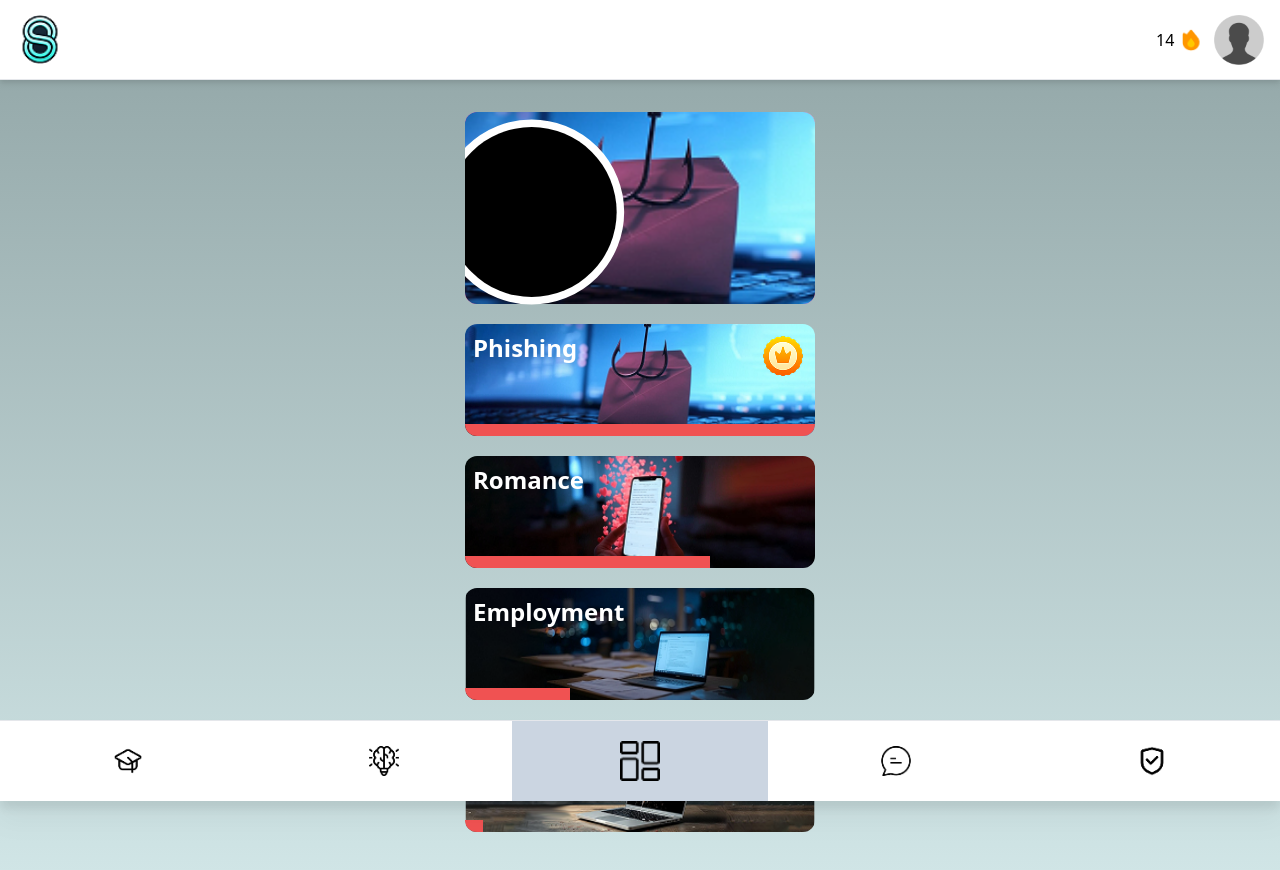
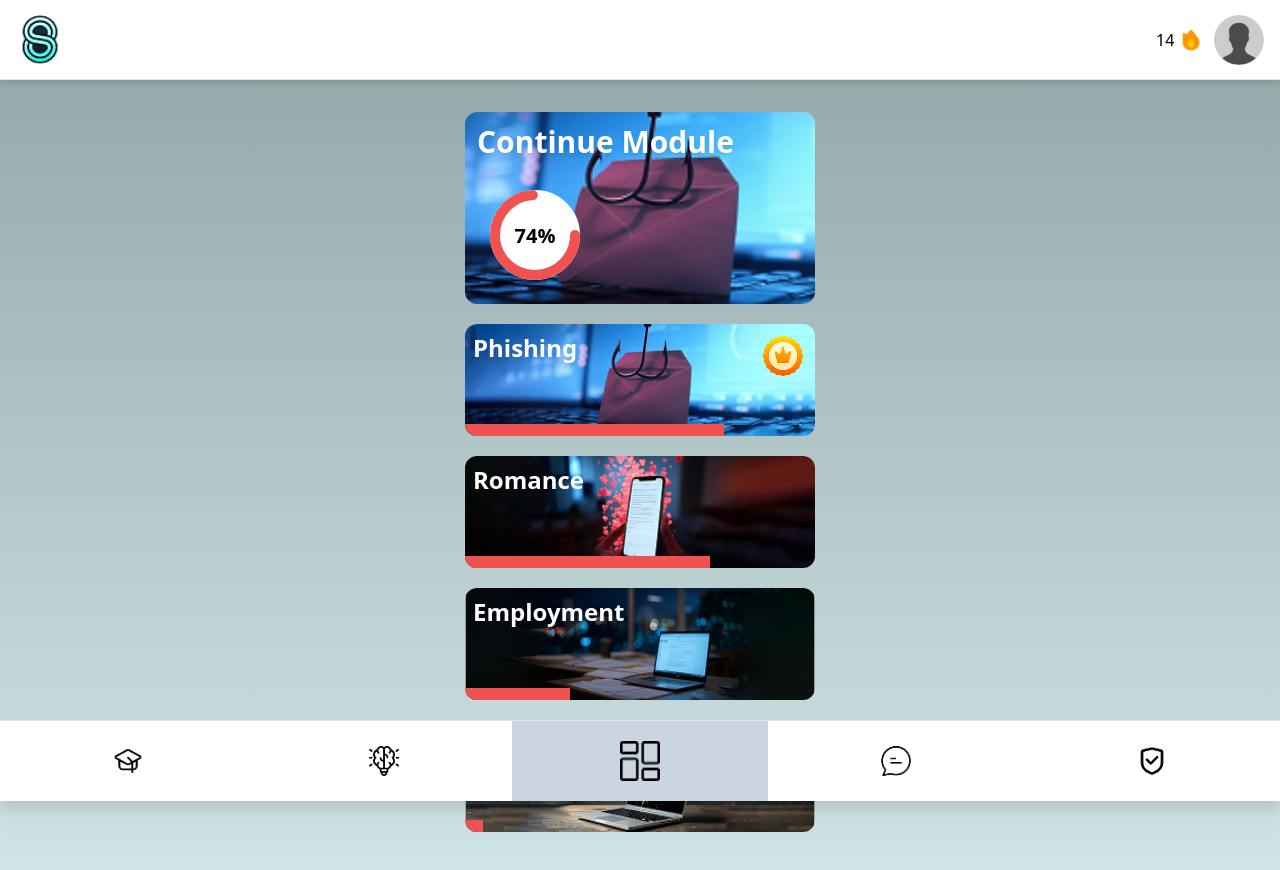
Before and after one commit to tysenh1/ScamSmart-Hackathon, a Next.js app: page /learn in a window 1280 px wide. Shown: the top 870 px of the page. Built offline with nearby package versions, Linux system fonts and the light colour scheme.

Commit message:
Luke updates

```diff
--- a/app/globals.css
+++ b/app/globals.css
@@ -5,3 +5,7 @@
 nextjs-portal {
     display: none;
 }
+
+.circle-stroke {
+    stroke-linecap: round;
+}
--- a/app/learn/CircleProgress.tsx
+++ b/app/learn/CircleProgress.tsx
@@ -7,34 +7,36 @@ interface CircleProgressProps {
 
 
 const CircleProgress: React.FC<CircleProgressProps> = ({ percentage, circleWidth }) => {
-  const radius = 85;
+  const radius = 40;
   const dashArray = radius * Math.PI * 2;
   const dashOffset = dashArray - (dashArray * percentage) / 100;
 
     return (
     <div>
-        <svg
+        <svg className='mx-5 mt-12'
         width={circleWidth}
         height={circleWidth}
         viewBox={`0 0 ${circleWidth} ${circleWidth}`}>
             <circle
                 cx={circleWidth / 3}
                 cy={circleWidth / 2}
-                strokeWidth="15px"
+                strokeWidth="10px"
                 r={radius}
                 className="fill-none stroke-white"
             />
             <circle
                 cx={circleWidth / 3}
                 cy={circleWidth / 2}
-                strokeWidth="15px"
+                strokeWidth="10px"
                 r={radius}
-                className='circle-progress'
+                className='fill-white stroke-red-500 circle-stroke text-black'
                 style={{
                     strokeDasharray: dashArray,
                     strokeDashoffset: dashOffset,
                 }}
-            />
+            >
+            </circle>
+            <text textAnchor='middle' className='font-bold text-xl text-center text-anchor' x='0' y='0' dy='83' dx='50'>{`${percentage}%`}</text>
         </svg>
     </div>
   )
--- a/app/learn/Learncard.tsx
+++ b/app/learn/Learncard.tsx
@@ -2,6 +2,9 @@ import React from 'react'
 import Image from 'next/image'
 import { getImageURL } from '../utils/image-util'
 import badge from "../../public//learnImages/learnBadge.png"
+import Link from 'next/link'
+import { cards } from './page'
+import { useState } from 'react'
 
 const Learncard = (props: any) => {
 
@@ -10,7 +13,7 @@ const Learncard = (props: any) => {
   }
 
   return (
-    <div className='w-[350px] h-28 rounded-xl overflow-clip'>
+    <Link href={`/learn/${((props.title).toLowerCase())}`} onClick={() => props.setLastLearn(cards[props.id - 1])} className='w-[350px] h-28 rounded-xl overflow-clip'>
         {props.badgeStatus
         ?
         <div className='w-[350px] h-28 p-3 absolute flex justify-end'>
@@ -26,7 +29,7 @@ const Learncard = (props: any) => {
           <h1 className='font-bold text-white text-2xl drop-shadow-lg'>{props.title}</h1>
         </div>
         <Image className='w-[350px] h-full' key={props.id} src={props.imagePath} alt='subway logo' />
-    </div>
+    </Link>
   )
 }
 
--- a/app/learn/page.tsx
+++ b/app/learn/page.tsx
@@ -24,7 +24,7 @@ export const cards: learnCard[] = [
         title: "Phishing",
         imagePath: image1,
         badgeStatus: true,
-        progressBar: 100
+        progressBar: 74
     },
     {
         id: 2,
@@ -49,26 +49,30 @@ export const cards: learnCard[] = [
     }
 ]
 
+export function setLastLearn() {
+    setLastLearn()
+}
+
 export default function page() {
 
     const [lastLearn, setLastLearn] = useState(cards[0]);
 
     return (
         <>
-            <div className="w-screen h-full mt-8 ">
+            <div className="w-screen h-full mt-8">
                 <div className="flex flex-col gap-5 items-center ">
                     <div className="w-[350px] h-48 bg-pink-200 rounded-xl ">
                         <div className="w-[350px] h-48 absolute rounded-xl z-40">
-                            <CircleProgress percentage={50} circleWidth={200} />
+                            <CircleProgress percentage={lastLearn.progressBar} circleWidth={150} />
                         </div>
                         <Image src={lastLearn.imagePath} className="w-[350px] h-48 absolute object-cover rounded-xl" alt="asdfs" />
-                        <div className="w-[350px] h-48 bg-pink-500 rounded-xl">
-
+                        <div className="w-[350px] h-48 absolute p-3 text-white font-bold text-3xl rounded-xl drop-shadow-md outline-4 outline-gray-700">
+                            Continue Module
                         </div>
                     </div>
                     {cards.map((c) => {
                         return (
-                            <Learncard id={c.id} title={c.title} imagePath={c.imagePath} badgeStatus={c.badgeStatus} progressBar={c.progressBar} />
+                            <Learncard id={c.id} title={c.title} imagePath={c.imagePath} badgeStatus={c.badgeStatus} progressBar={c.progressBar} setLastLearn={setLastLearn} />
                         )
                     })}
                 </div>
```
